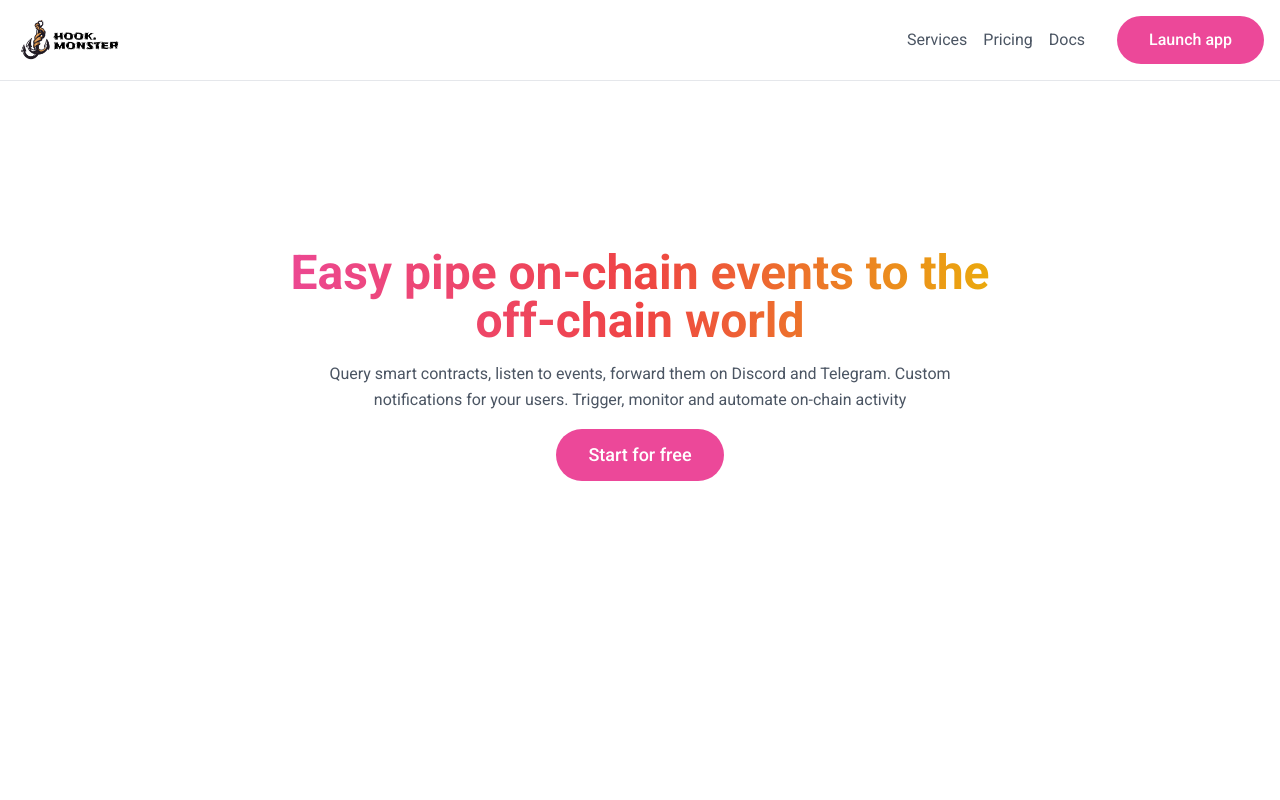
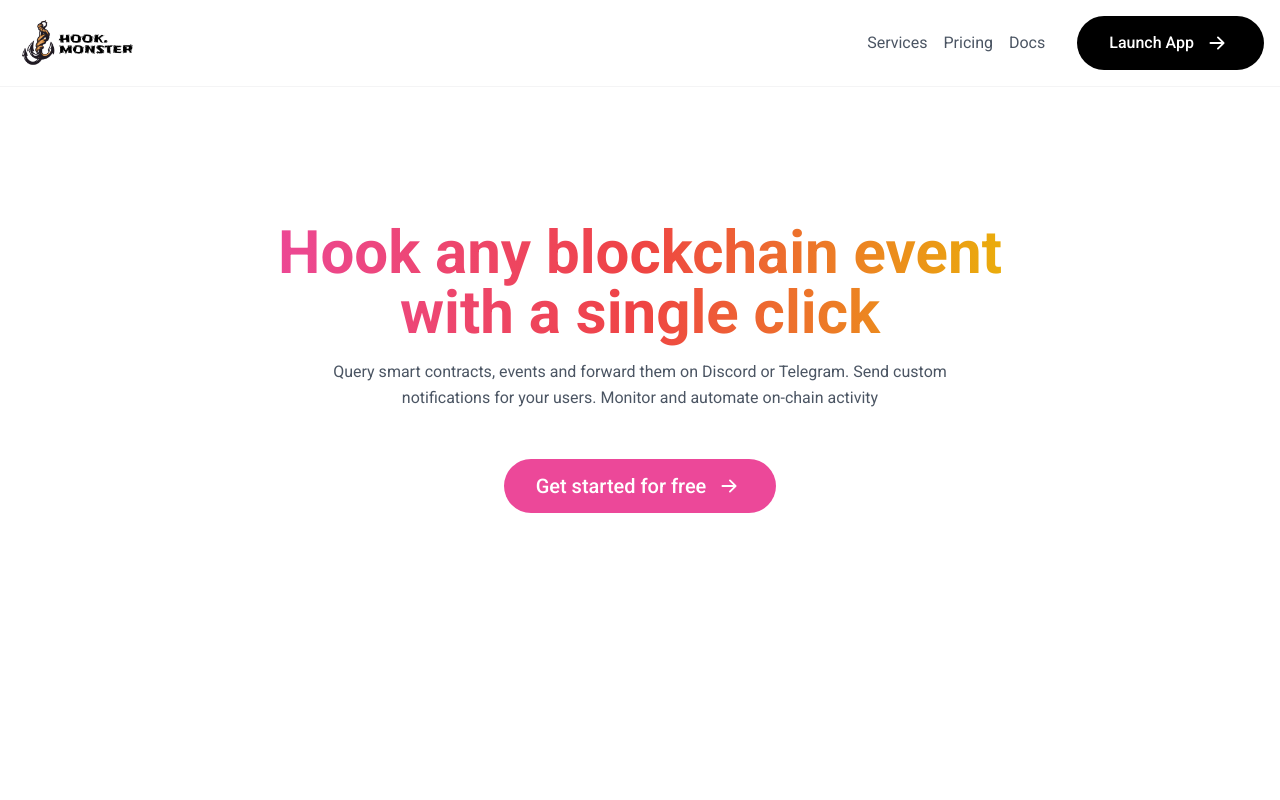
Before and after one commit to D3Portillo/hook.monster, a Next.js app: page / in a window 1280 px wide. Shown: the top 800 px of the page. Built offline with nearby package versions, Linux system fonts and the light colour scheme; what @rainbow-me/rainbowkit, wagmi would draw is missing.

Commit message:
enh(pages/index): better CTA and connect button

```diff
--- a/pages/index.tsx
+++ b/pages/index.tsx
@@ -6,6 +6,7 @@ import Footer from "@/components/Footer"
 import Section from "@/components/layout/Section"
 import Button from "@/components/Button"
 
+import { BsArrowRightShort } from "react-icons/bs"
 import asset_logo from "@/assets/logo.png"
 
 export default function Home() {
@@ -16,28 +17,39 @@ export default function Home() {
         <meta name="description" content="Generated by create next app" />
         <link rel="icon" type="image/png" href="/favicon.png" />
       </Head>
-      <nav className="p-4 border-b">
+      <nav className="p-4 border-b border-zinc-100">
         <div className="flex items-center justify-between gap-8 mx-auto max-w-screen-xl">
-          <Image height={42} src={asset_logo} alt="hook.monster logo" />
+          <Image height={48} src={asset_logo} alt="hook.monster logo" />
           <div className="flex-grow text-gray-600 hidden md:flex items-center gap-4 justify-end">
             <div className="hover:text-black">Services</div>
             <div className="hover:text-black">Pricing</div>
             <div className="hover:text-black">Docs</div>
           </div>
-          <Button>Launch app</Button>
+          <Button className="flex gap-2 group items-center" flavor="black">
+            <span>
+              Launch <span className="hidden md:inline">App</span>
+            </span>
+            <BsArrowRightShort className="text-3xl group-hover:translate-x-px" />
+          </Button>
         </div>
       </nav>
       <Section className="min-h-screen">
-        <div className="mx-auto mt-[15vh] max-w-3xl py-12 min-h-screen text-center">
-          <h1 className="bg-gradient-to-r from-pink-500 via-red-500 to-yellow-500 bg-clip-text text-3xl sm:text-5xl font-bold text-transparent">
-            Easy pipe on-chain events to the off-chain world
+        <div className="mx-auto mt-[15vh] max-w-3xl min-h-screen text-center">
+          <h1 className="bg-gradient-to-r from-pink-500 py-4 via-red-500 to-yellow-500 bg-clip-text text-4xl sm:text-6xl font-bold text-transparent">
+            Hook any blockchain event with a single click
           </h1>
-          <p className="mx-auto text-gray-600 mt-4 max-w-2xl sm:leading-relaxed">
-            Query smart contracts, listen to events, forward them on Discord and
-            Telegram. Custom notifications for your users. Trigger, monitor and
+          <p className="mx-auto text-sm sm:text-base text-gray-600 max-w-2xl sm:leading-relaxed">
+            Query smart contracts, events and forward them on Discord or
+            Telegram. Send custom notifications for your users. Monitor and
             automate on-chain activity
           </p>
-          <Button className="text-lg mt-4 mx-auto">Start for free</Button>
+          <Button
+            className="flex gap-2 group items-center text-xl mx-auto mt-12"
+            flavor="pink"
+          >
+            <span>Get started for free</span>
+            <BsArrowRightShort className="text-3xl group-hover:translate-x-px" />
+          </Button>
         </div>
       </Section>
       <Footer />
```
